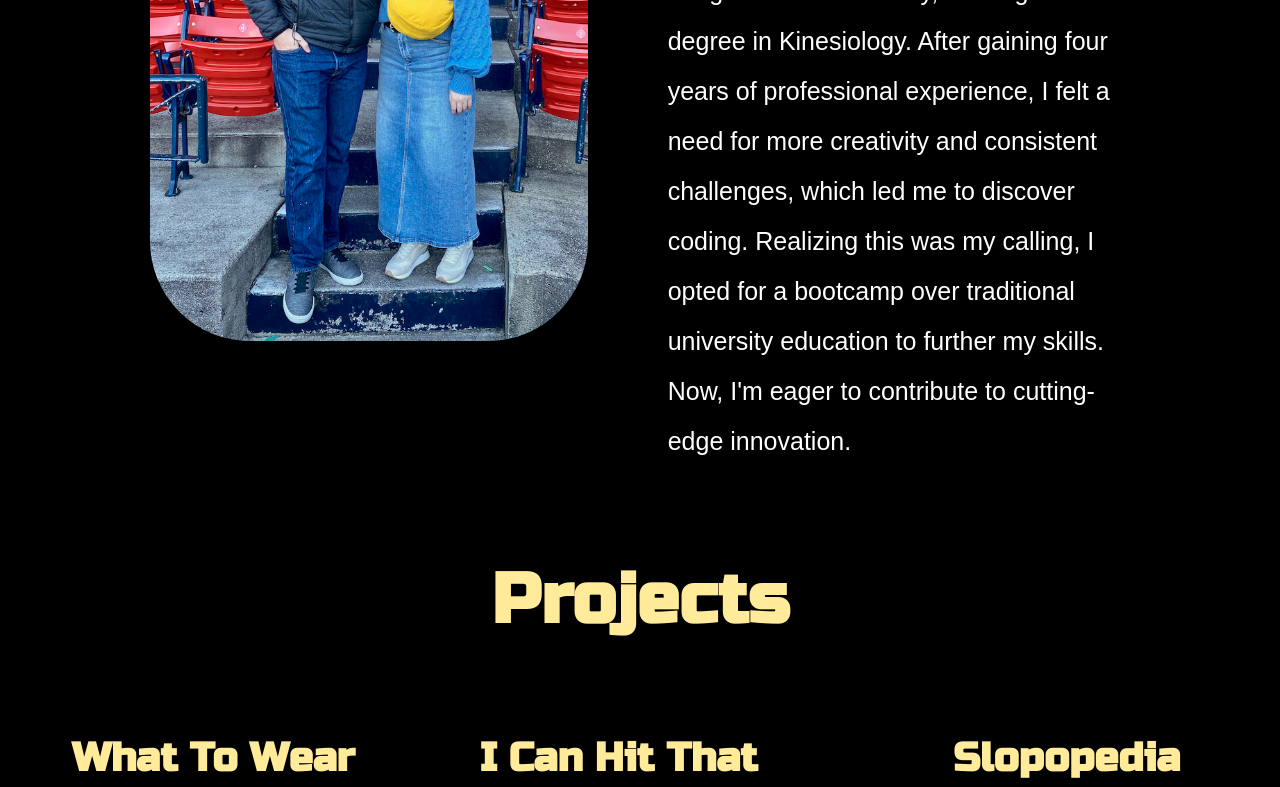
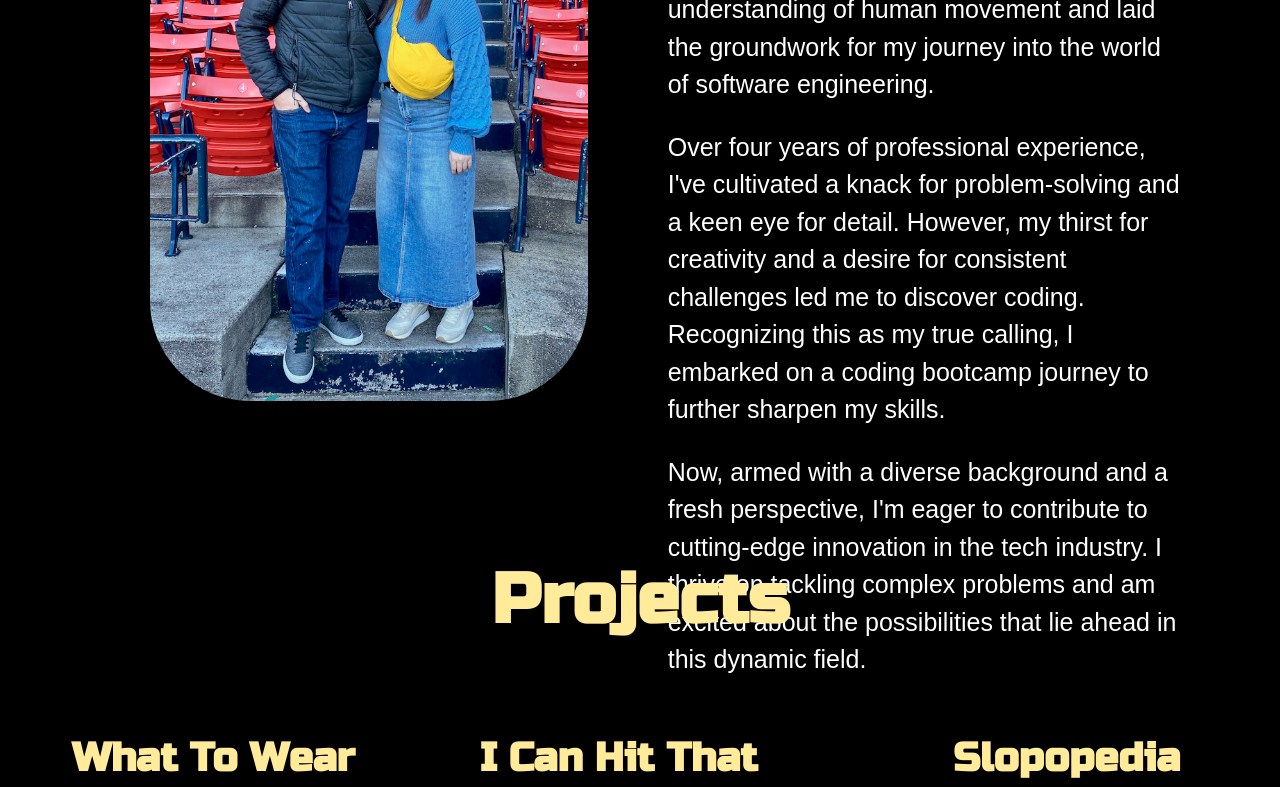
Before and after one commit to austinpendleton/portfolio_se, a React (Create React App) app: page / in a window 1280 px wide. Shown: the part 1340-2127 px from the top of the page. Built offline with nearby package versions, Linux system fonts and the light colour scheme; a web font is replaced by a local one.

Commit message:
About section p changes

```diff
--- a/public/index.html
+++ b/public/index.html
@@ -24,7 +24,7 @@
       work correctly both with client-side routing and a non-root public URL.
       Learn how to configure a non-root public URL by running `npm run build`.
     -->
-    <title>React App</title>
+    <title>Austin Pendleton</title>
   </head>
   <body>
     <noscript>You need to enable JavaScript to run this app.</noscript>
--- a/src/blocks/About.css
+++ b/src/blocks/About.css
@@ -3,7 +3,7 @@
 @import url("https://fonts.googleapis.com/css2?family=Russo+One&display=swap");
 
 .about {
-  max-height: 1800px;
+  max-height: 2000px;
   height: 120vh;
   background-color: black;
 }
@@ -31,9 +31,10 @@
   font-family: "Playfair-Display", sans-serif;
   font-size: 25px;
   line-height: 50px;
-  margin-right: 150px;
+  margin-right: 100px;
   margin-left: 60px;
   color: white;
+  line-height: 1.5;
 }
 
 .things-about > .content-about {
@@ -64,6 +65,7 @@
   flex-shrink: 0;
   margin-right: 20px;
   margin-left: 150px;
+  margin-top: 60px;
 }
 /* Example media query for smaller screens */
 @media screen and (max-width: 768px) {
--- a/src/blocks/ContactForm.css
+++ b/src/blocks/ContactForm.css
@@ -65,8 +65,8 @@ form {
   color: white;
   background-color: black;
   transition: color 0.3s ease-in-out, box-shadow 0.3s ease-in-out;
-  font-family: "Playfair-Display", sans-serif;
-  font-size: 20px;
+  font-family: "Russo One", sans-serif;
+  font-size: 25px;
   border-color: white;
 }
 .email__button:hover {
--- a/src/blocks/Projects.css
+++ b/src/blocks/Projects.css
@@ -114,7 +114,7 @@
 .repo__link {
   font-family: "Russo One", sans-serif;
   font-size: 20px;
-  color: white;
+  color: #ffeb99;
   margin-bottom: 20px;
   width: max-content;
 }
@@ -122,6 +122,9 @@
   text-decoration: none;
   color: white;
   cursor: pointer;
+}
+.link__to-repo:hover {
+  opacity: 0.6;
 }
 
 @media only screen and (max-width: 768px) {
--- a/src/components/About.js
+++ b/src/components/About.js
@@ -16,14 +16,25 @@ const About = () => {
 
         <div className="about__paragraph ">
           <p className="about__paragraph-text">
-            I'm currently based in the Salt Lake City area but originally from
-            near Portland, Oregon, where my love for sports and fitness began. I
-            pursued this passion at Oregon State University, earning a degree in
-            Kinesiology. After gaining four years of professional experience, I
-            felt a need for more creativity and consistent challenges, which led
-            me to discover coding. Realizing this was my calling, I opted for a
-            bootcamp over traditional university education to further my skills.
-            Now, I'm eager to contribute to cutting-edge innovation.
+            I'm a software engineer based in the Salt Lake City area with roots
+            tracing back to Portland, Oregon, where my passion for sports and
+            fitness first took flight. Graduating with a degree in Kinesiology
+            from Oregon State University provided me with a solid understanding
+            of human movement and laid the groundwork for my journey into the
+            world of software engineering.
+          </p>
+          <p className="about__paragraph-text">
+            Over four years of professional experience, I've cultivated a knack
+            for problem-solving and a keen eye for detail. However, my thirst
+            for creativity and a desire for consistent challenges led me to
+            discover coding. Recognizing this as my true calling, I embarked on
+            a coding bootcamp journey to further sharpen my skills.
+          </p>
+          <p className="about__paragraph-text">
+            Now, armed with a diverse background and a fresh perspective, I'm
+            eager to contribute to cutting-edge innovation in the tech industry.
+            I thrive on tackling complex problems and am excited about the
+            possibilities that lie ahead in this dynamic field.
           </p>
         </div>
       </div>
```
Also changed, not shown: 1 other file (tests, documents, lock files or other folders).
